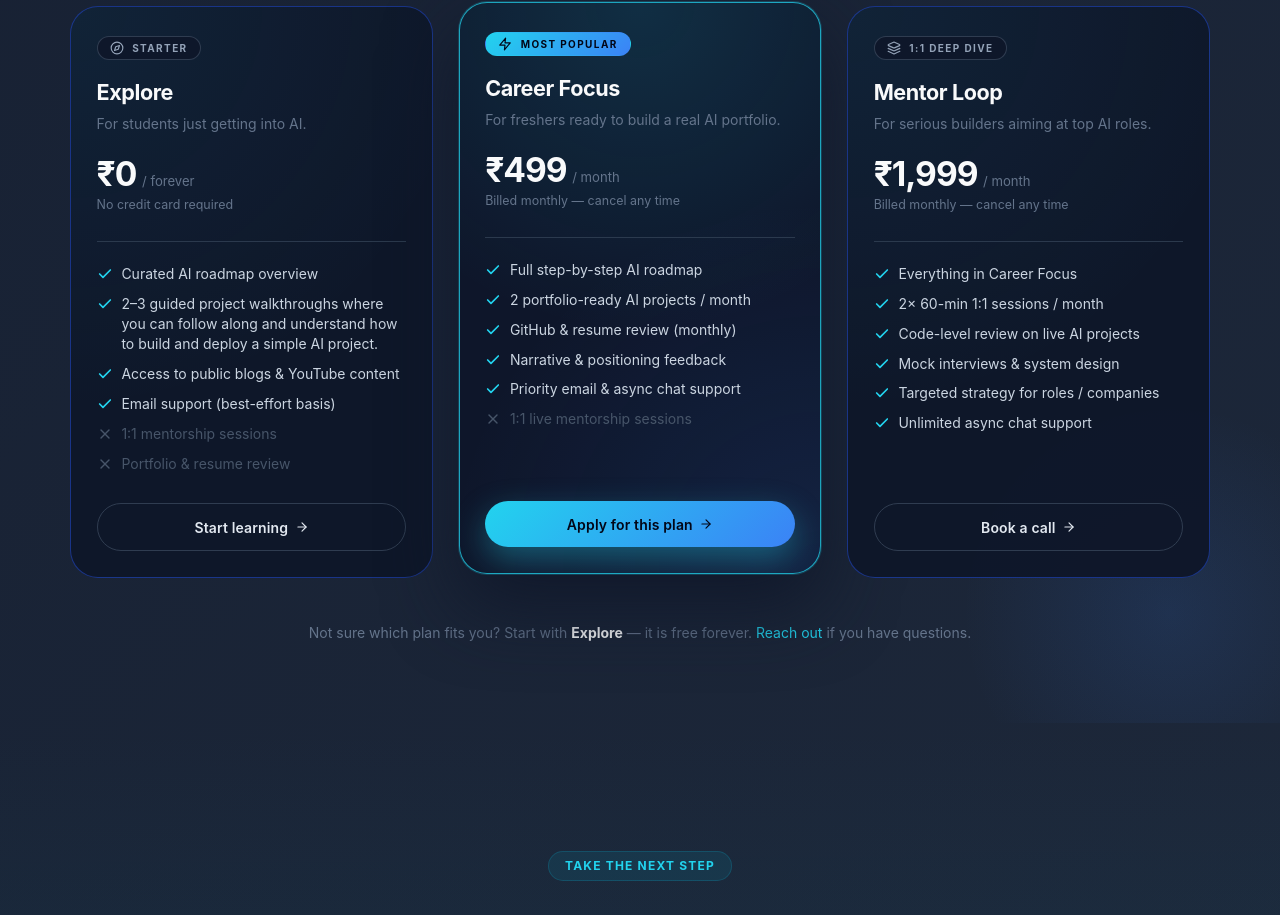
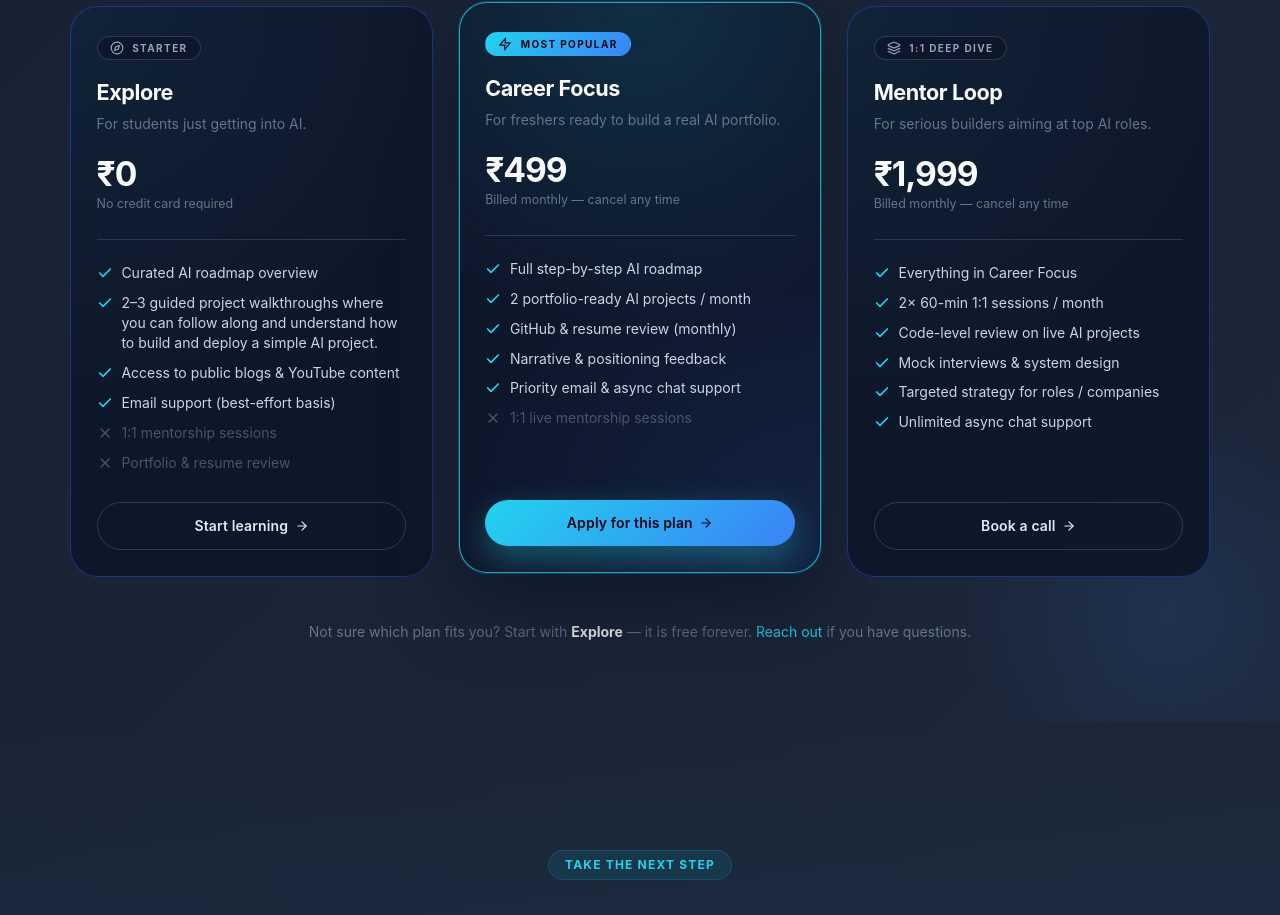
Before and after one commit to RzLetsCode/portfolio, a Next.js app: page /portfolio/ in a window 1280 px wide. Shown: the part 4224-5139 px from the top of the page. Built offline with nearby package versions, Linux system fonts and the light colour scheme.

Commit message:
Revise pricing structure for all plans
Updated pricing details for various plans, including monthly and annual prices, cycles, and savings.

```diff
--- a/components/Pricing.tsx
+++ b/components/Pricing.tsx
@@ -14,7 +14,9 @@ const plans = [
     duration: '3–6 months · self-paced',
     monthlyPrice: '\u20b90',
     annualPrice: '\u20b90',
-    cycle: '/ forever',
+    saveAmount: '\u20b90',
+    monthlyCycle: '/ forever',
+    annualCycle: '· one-time payment',
     priceNote: 'No credit card required',
     featured: false,
     icon: <Compass size={14} />,
@@ -37,8 +39,10 @@ const plans = [
     tagline: 'For freshers ready to build a real AI portfolio.',
     duration: '6-month structured track',
     monthlyPrice: '\u20b9499',
-    annualPrice: '\u20b9399',
-    cycle: '/ month',
+    annualPrice: '\u20b92,495',
+    saveAmount: '\u20b9499',
+    monthlyCycle: '/ month',
+    annualCycle: '· one-time payment (6 months)',
     priceNote: 'Billed monthly — cancel any time',
     featured: true,
     icon: <Zap size={14} />,
@@ -61,8 +65,10 @@ const plans = [
     tagline: 'For serious builders aiming at top AI roles.',
     duration: '3-month intensive loop',
     monthlyPrice: '\u20b91,999',
-    annualPrice: '\u20b91,699',
-    cycle: '/ month',
+    annualPrice: '\u20b94,998',
+    saveAmount: '\u20b9999',
+    monthlyCycle: '/ month',
+    annualCycle: '· one-time payment (3 months)',
     priceNote: 'Billed monthly — cancel any time',
     featured: false,
     icon: <Layers size={14} />,
```
